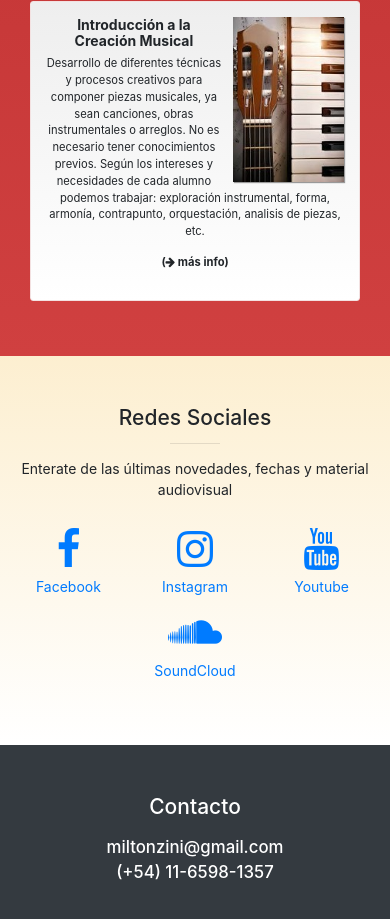
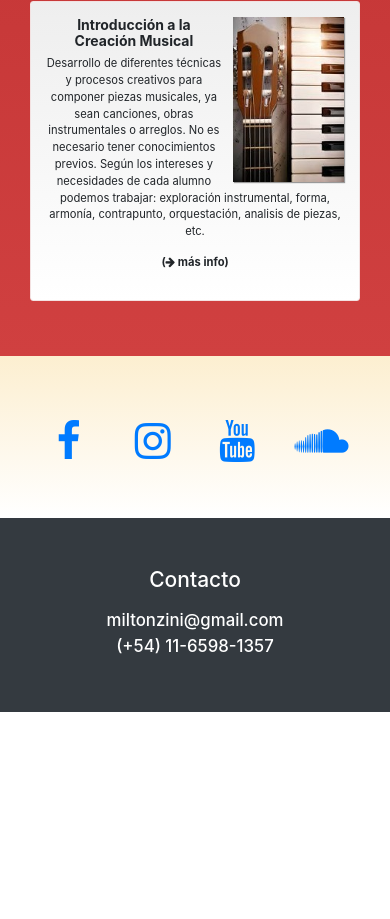
Before and after one commit to miltonzini/miltonzini.com.ar, a website with bundled scripts: page index.html in a window 390 px wide. Shown: the part 3970-4889 px from the top of the page. After the commit the page ends 4682 px from the top, so only its background shows below. Built offline with nearby package versions, Linux system fonts and the light colour scheme.

Commit message:
social row styles

```diff
--- a/index.html
+++ b/index.html
@@ -273,13 +273,6 @@
 
     <section class="bg-gradient social" id="contact">
       <div class="container">
-        <div class="row">
-          <div class="col-lg-8 mx-auto text-center">
-            <h2 class="section-heading">Redes Sociales</h2>
-            <hr class="primary">
-            <p>Enterate de las últimas novedades, fechas y material audiovisual</p>
-          </div>
-        </div>
         <div class="row social">
           <div class="socialwrapper">
             <a href="https://www.facebook.com/miltonzinimusica" target="_blank">
--- a/sass/_social.sass
+++ b/sass/_social.sass
@@ -8,3 +8,11 @@ section.social
     //background-color: orange
     min-width: 15vh
     text-align: center
+
+    @media (max-width: 391px)
+  	   min-width: 10vh
+  	   p
+  	     display: none
+    @media (max-width: 266px)
+       min-width: 8vh
+       font-size: 0.8em
```
Also changed, not shown: css/creative.css, 1 other file.
